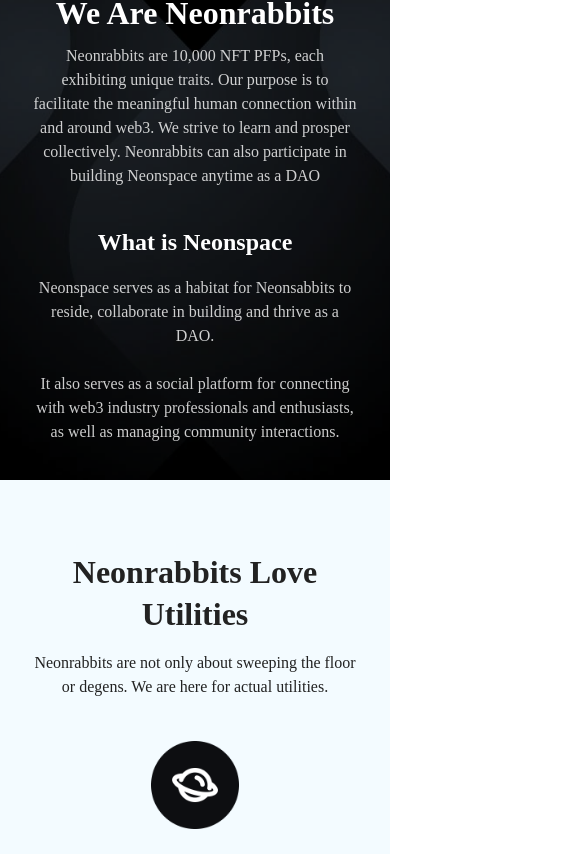
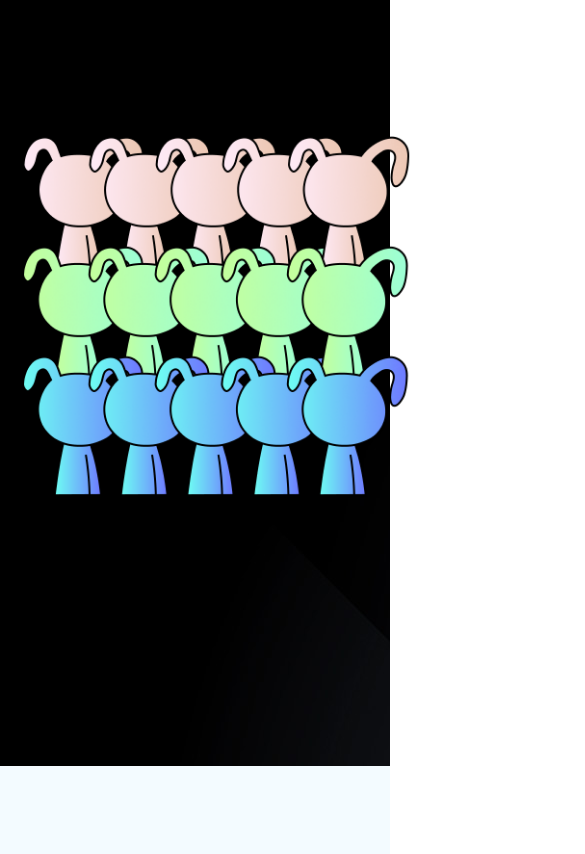
Before and after one commit to GoofyWang/neon, a React (Create React App) app: page / in a window 390 px wide. Shown: the part 1134-1988 px from the top of the page, 585 px wide, since content can reach past the window. Built offline with nearby package versions, Linux system fonts and the light colour scheme.

Commit message:
change ui

```diff
--- a/src/Mobile.js
+++ b/src/Mobile.js
@@ -119,7 +119,7 @@ function Mobile(props) {
             >
 
                 <div className="width100">
-                    <div className="title-4 center">
+                    <div className="title-4 flex-center">
                         Neonrabbits Love Utilities
                     </div>
                     <div style={{
@@ -210,7 +210,7 @@ function Mobile(props) {
             'padding-bottom':'57px'
         }}>
             <div className="section3-banner" >
-                <img src={s3} style={{'height':'284px','width':'100%'}}/>
+                <img src={s3} style={{'width':'100%'}}/>
             </div>
 
             <div className="padding-lr-32"
--- a/src/index.js
+++ b/src/index.js
@@ -1,13 +1,15 @@
 import React, { lazy, Suspense } from 'react';
 import ReactDOM from 'react-dom/client';
 import reportWebVitals from './reportWebVitals';
-// import {isMobile} from 'react-device-detect';
+import {isMobile} from 'react-device-detect';
 
 const App = lazy(() => import('./App'));
 const Mobile = lazy(() => import('./Mobile'));
 const root = ReactDOM.createRoot(document.getElementById('root'));
 
-if (window.innerWidth < 500){
+//(window.innerWidth < 500
+
+if (isMobile){
     root.render(
         <React.StrictMode>
             <Mobile />
```
